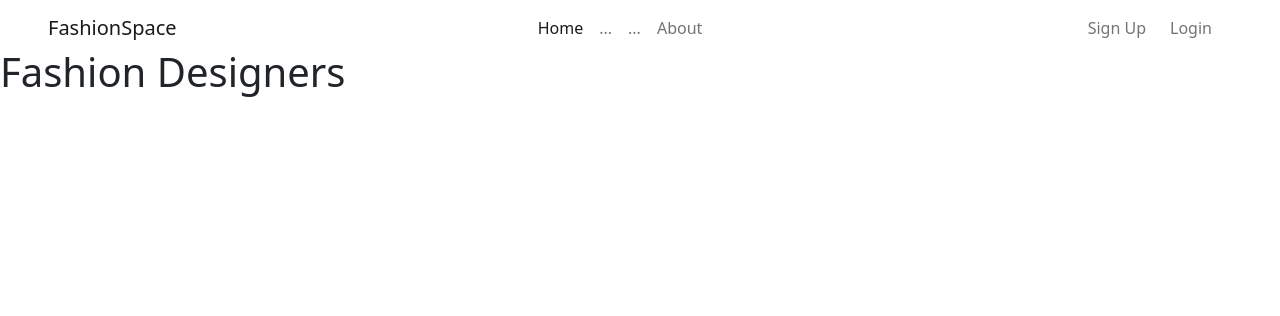
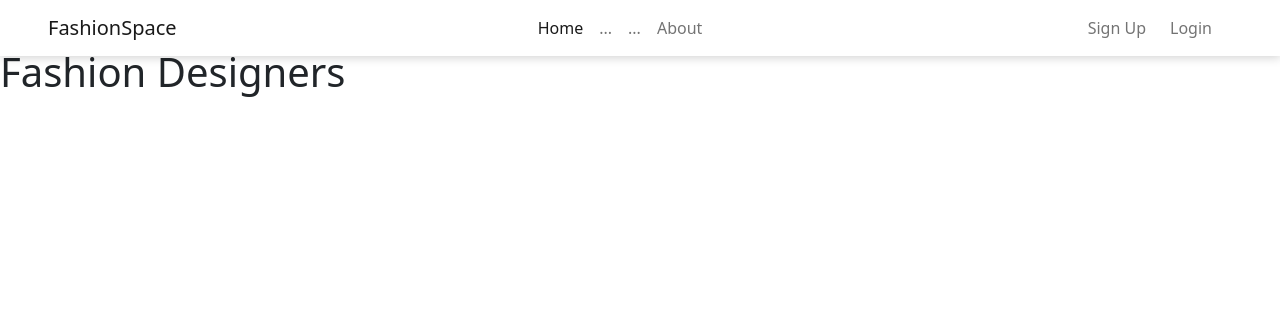
Before and after one commit to folarin-ogungbemi/fashion-space, a Django app: template home/templates/home/index.html in a window 1280 px wide. Shown: the top 316 px of the page. Run offline with Django 4.2, Linux system fonts and the light colour scheme; the template is opened without the code that fills it, so the values that code supplies are empty; parts of the project's set-up code (start-up, migrations or seed data) failed here and were passed over; some libraries are stand-ins or nearby versions.

Commit message:
Style Navbar

```diff
--- a/static/css/base.css
+++ b/static/css/base.css
@@ -15,8 +15,22 @@
 *******************/
 
 /* General */
+
+:root{
+    --fs-xl: clamp(3rem, 7vw, 5rem);
+    --col-light:#fff;
+    --col-shadow: #00000033;
+}
+
 *{
     margin: 0;
     padding: 0;
     box-sizing: border-box;
 }
+
+/* Navbar */
+.top-nav{
+    background-color: var(--col-light);
+    box-shadow: 0.5px 0.5px 10px 0.5px var(--col-shadow) ;
+    width: 100%;
+}
```
Also changed, not shown: templates/includes/navbar.html (line endings or trailing spaces).
